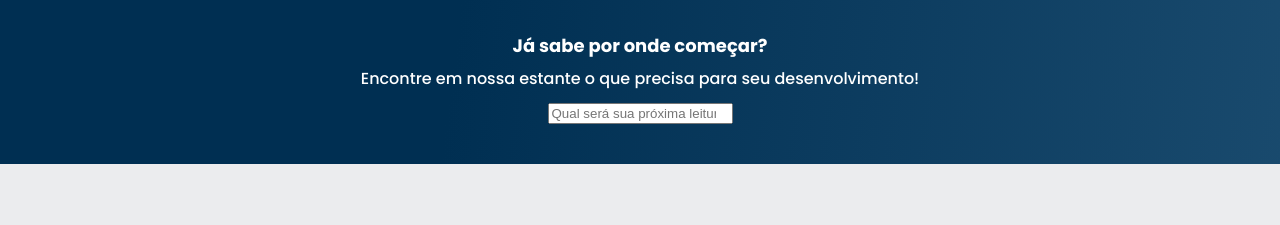
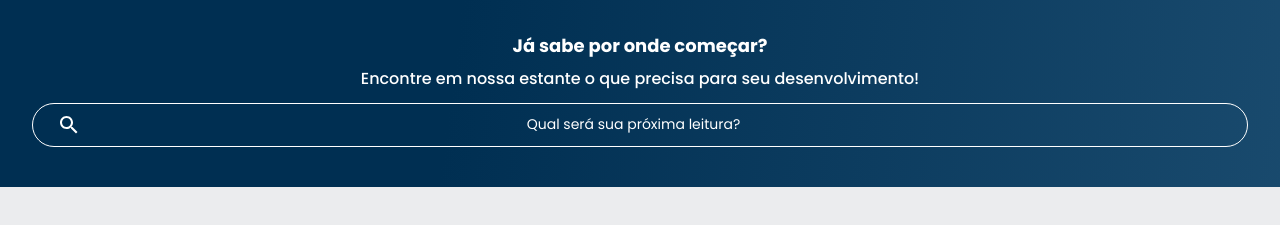
Before and after one commit to Baister/Responsividade, a plain HTML site: page index.html in a window 1280 px wide. Shown: the part 75-300 px from the top of the page. Drawn offline with Linux system fonts and the light colour scheme.

Commit message:
Estilizando barra d pesquisa

```diff
--- a/styles/banner.css
+++ b/styles/banner.css
@@ -14,3 +14,23 @@
     font-weight: 500;
     margin: 1em 0; /*Deu um espaçamento bacana!*/
 }
+
+.banner__pesquisa {
+    background-color: transparent;
+    border: 1px solid var(--branco);
+    color: var(--branco);
+    border-radius: 24px;
+    padding: 1em;
+    width: 100%;
+}
+
+.banner__pesquisa::placeholder {
+    /*Foi necessário porque o placeholder não havia recebido as configurações do tamanho da fonte.*/
+    font-family: var(--fonte-principal);
+    font-size: 14px;
+    font-weight: 400;
+    text-align: center;
+    color: var(--branco);
+    background: url("../imagens/Lupa.svg") no-repeat;
+    background-position: 1em;
+}
```
